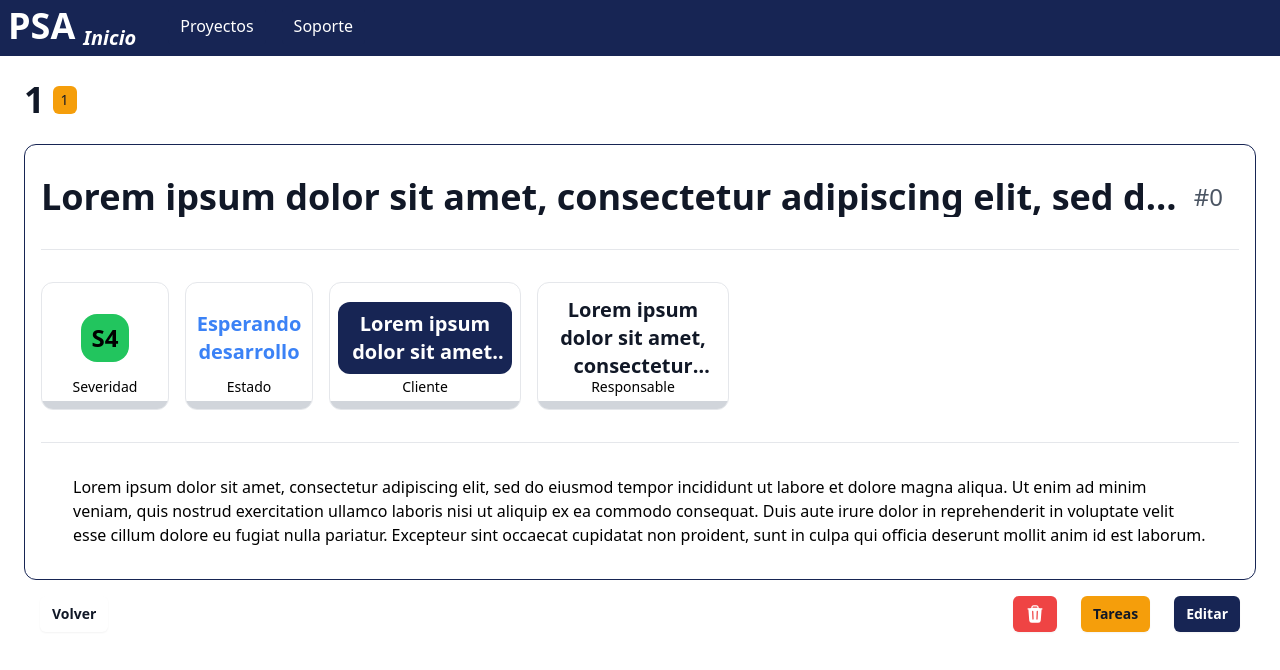
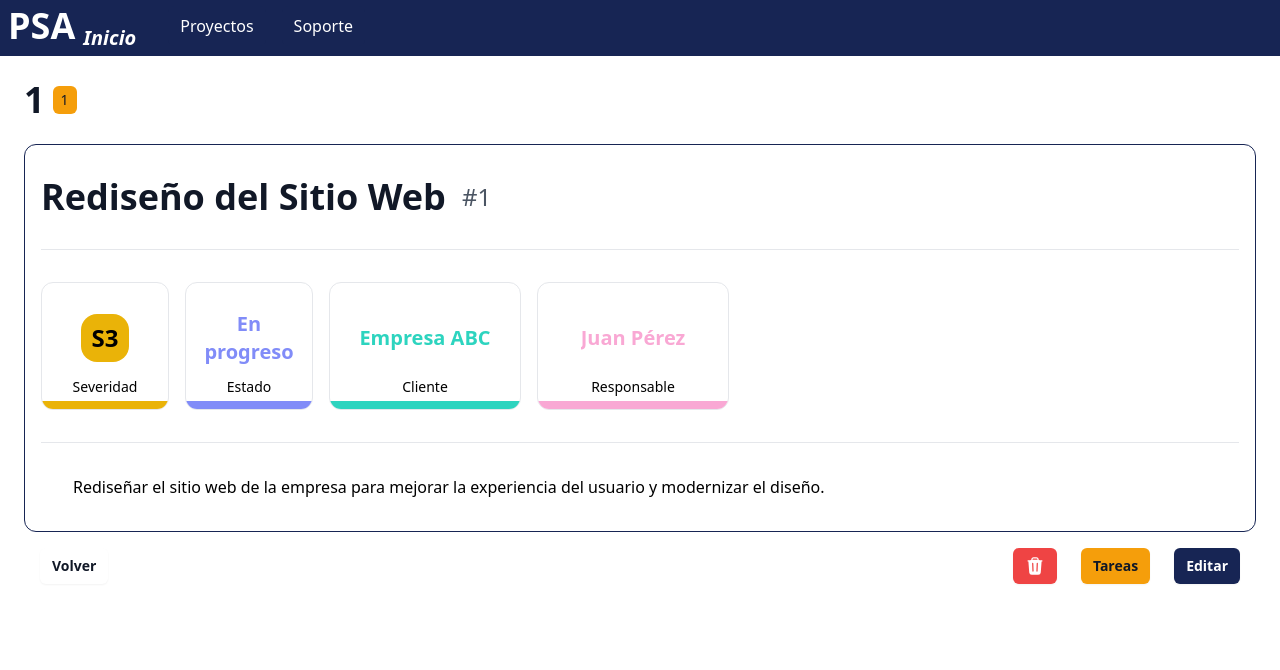
Before and after one commit to MatiasPriano/Sistema-De-Gestion-Front, a Next.js app: page /products/1/1/1 in a window 1280 px wide. Shown: the top 670 px of the page. Built offline with nearby package versions, Linux system fonts and the light colour scheme.

Commit message:
Mejoras en detailCards y ticketForm

```diff
--- a/components/card/detailCard.tsx
+++ b/components/card/detailCard.tsx
@@ -2,9 +2,10 @@ interface DetailCardProps {
     mainContent: any;
     title: string;
     wide?: boolean;
+    bottomColour?: string;
 }
 
-export default function DetailCard({ mainContent, title, wide = false }: DetailCardProps) {
+export default function DetailCard({ mainContent, title, wide = false, bottomColour = "bg-gray-300" }: DetailCardProps) {
     const width = wide ? "w-48" : "w-32";
 
     return (
@@ -12,7 +13,7 @@ export default function DetailCard({ mainContent, title, wide = false }: DetailC
             <div className=" block flex flex-col items-center justify-center flex-grow pb-4">
                 {mainContent}
             </div>
-            <div className="absolute bottom-0 left-0 right-0 h-2 bg-gray-300"></div>
+            <div className={`absolute bottom-0 left-0 right-0 h-2 ${bottomColour}`}></div>
             <label className="text-sm absolute bottom-3">{title}</label>
         </div>
     );
--- a/components/form/ticketForm.tsx
+++ b/components/form/ticketForm.tsx
@@ -140,7 +140,7 @@ export default function TicketForm(
 
         return (
             <form onSubmit={handleSubmit} className="space-y-4">
-                <main className="grid gap-x-6 gap-y-4 sm:grid-cols-1 md:grid-cols-2 bg-gray-200 px-4 py-8 rounded-xl">
+                <main className="grid gap-x-6 gap-y-4 sm:grid-cols-1 md:grid-cols-2 border bg-white border-blue-950 px-4 py-8 rounded-xl">
                     <Input
                         title="Título"
                         placeholder="TKT-001"
--- a/components/ticketDetails.tsx
+++ b/components/ticketDetails.tsx
@@ -3,7 +3,7 @@ import DetailCard from "./card/detailCard";
 
 type Colour = "red" | "orange" | "yellow" | "green"
 
-const coloursMap: Record<Colour, string> = {
+const bgColoursMap: Record<Colour, string> = {
     red: "bg-red-500",
     orange: "bg-orange-500",
     yellow: "bg-yellow-500",
@@ -19,7 +19,7 @@ const severityColours: Record<"S1" | "S2" | "S3" | "S4", Colour> = {
 
 export default function TicketDetails({ ticket }: { ticket: Ticket }) {
     return (
-        <div className="px-4 py-8 space-y-8 rounded-xl border border-blue-950 overflow-hidden">
+        <div className="px-4 py-8 space-y-8 rounded-xl border border-blue-950 bg-white overflow-hidden">
             <div className="flex items-center">
                 <h1 className="text-4xl font-bold text-gray-900 font-sans line-clamp-1">{ticket.title}</h1>
                 <h2 className="text-black mx-4 text-2xl text-gray-600">
@@ -32,39 +32,43 @@ export default function TicketDetails({ ticket }: { ticket: Ticket }) {
                 <DetailCard
                     mainContent={
                         <div>
-                            <h1 className={`flex items-center justify-center text-2xl font-extrabold text-black ${coloursMap[severityColours[ticket.severity]]} w-12 h-12 rounded-2xl`}>
+                            <h1 className={`flex items-center justify-center text-2xl font-extrabold text-black ${bgColoursMap[severityColours[ticket.severity]]} w-12 h-12 rounded-2xl`}>
                                 {ticket.severity}
                             </h1>
                         </div>
                     }
-                    title={"Severidad"} />
+                    title={"Severidad"}
+                    bottomColour={bgColoursMap[severityColours[ticket.severity]]} />
                 <DetailCard
                     mainContent={
-                        <h1 className=" text-center text-xl font-extrabold text-blue-500 flex items-center justify-center px-4">
+                        <h1 className=" text-center text-xl font-extrabold text-indigo-400 flex items-center justify-center px-4">
                             {ticket.status}
                         </h1>
                     }
-                    title="Estado" />
+                    title="Estado"
+                    bottomColour="bg-indigo-400" />
                 <DetailCard
                     mainContent={
-                        <div className="text-center text-xl font-extrabold text-white flex items-center justify-center bg-blue-950 p-2 rounded-xl mx-2">
+                        <div className="text-center text-xl font-extrabold text-teal-400 flex items-center justify-center p-2">
                             <div className="line-clamp-2 word-wrap">
                                 {ticket.client}
                             </div>
                         </div>
                     }
                     title="Cliente"
-                    wide={true} />
+                    wide={true}
+                    bottomColour="bg-teal-400" />
                 <DetailCard
                     mainContent={
-                        <div className="text-center text-xl font-extrabold text-gray-900 flex items-center justify-center px-4">
-                            <div className="line-clamp-3 word-wrap">
+                        <div className="text-center text-xl font-extrabold text-pink-300 flex items-center justify-center px-4">
+                            <div className="line-clamp-2 word-wrap">
                                 {ticket.responsable}
                             </div>
                         </div>
                     }
                     title="Responsable"
-                    wide={true} />
+                    wide={true}
+                    bottomColour="bg-pink-300" />
             </div>
             <hr/>
             <p className="mx-8">
--- a/pages/products/[product]/[version]/[id].tsx
+++ b/pages/products/[product]/[version]/[id].tsx
@@ -12,24 +12,15 @@ export default function ViewTicket() {
     const router = useRouter();
     const { product, version, id } = router.query;
 
-    // const ticketExample: Ticket = {
-    //     id: 0,
-    //     title: "TKT-123",
-    //     responsable: "Juanito",
-    //     description: "Lorem ipsum dolor sit amet, consectetur adipiscing elit, sed do eiusmod tempor incididunt ut labore et dolore magna aliqua. Ut enim ad minim veniam, quis nostrud exercitation ullamco laboris nisi ut aliquip ex ea commodo consequat. Duis aute irure dolor in reprehenderit in voluptate velit esse cillum dolore eu fugiat nulla pariatur. Excepteur sint occaecat cupidatat non proident, sunt in culpa qui officia deserunt mollit anim id est laborum.",
-    //     status: "Esperando desarrollo",
-    //     severity: "S4",
-    //     client: "3 Amigos Tecnologies"
-    // }
     const ticketExample: Ticket = {
-        id: 0,
-        title: "Lorem ipsum dolor sit amet, consectetur adipiscing elit, sed do eiusmod tempor incididunt ut labore et dolore magna aliqua. Ut enim ad minim veniam, quis nostrud exercitation ullamco laboris nisi ut aliquip ex ea commodo consequat. Duis aute irure dolor in reprehenderit in voluptate velit esse cillum dolore eu fugiat nulla pariatur. Excepteur sint occaecat cupidatat non proident, sunt in culpa qui officia deserunt mollit anim id est laborum.",
-        responsable: "Lorem ipsum dolor sit amet, consectetur adipiscing elit, sed do eiusmod tempor incididunt ut labore et dolore magna aliqua. Ut enim ad minim veniam, quis nostrud exercitation ullamco laboris nisi ut aliquip ex ea commodo consequat. Duis aute irure dolor in reprehenderit in voluptate velit esse cillum dolore eu fugiat nulla pariatur. Excepteur sint occaecat cupidatat non proident, sunt in culpa qui officia deserunt mollit anim id est laborum.",
-        description: "Lorem ipsum dolor sit amet, consectetur adipiscing elit, sed do eiusmod tempor incididunt ut labore et dolore magna aliqua. Ut enim ad minim veniam, quis nostrud exercitation ullamco laboris nisi ut aliquip ex ea commodo consequat. Duis aute irure dolor in reprehenderit in voluptate velit esse cillum dolore eu fugiat nulla pariatur. Excepteur sint occaecat cupidatat non proident, sunt in culpa qui officia deserunt mollit anim id est laborum.",
-        status: "Esperando desarrollo",
-        severity: "S4",
-        client: "Lorem ipsum dolor sit amet, consectetur adipiscing elit, sed do eiusmod tempor incididunt ut labore et dolore magna aliqua. Ut enim ad minim veniam, quis nostrud exercitation ullamco laboris nisi ut aliquip ex ea commodo consequat. Duis aute irure dolor in reprehenderit in voluptate velit esse cillum dolore eu fugiat nulla pariatur. Excepteur sint occaecat cupidatat non proident, sunt in culpa qui officia deserunt mollit anim id est laborum."
-    }
+        id: 1,
+        title: "Rediseño del Sitio Web",
+        responsable: "Juan Pérez",
+        description: "Rediseñar el sitio web de la empresa para mejorar la experiencia del usuario y modernizar el diseño.",
+        status: "En progreso",
+        severity: "S3",
+        client: "Empresa ABC"
+    };
 
     const [isDeleteDialogOpen, setIsDeleteDialogOpen] = useState(false)
     const handleDialogDelete = () => {
```
